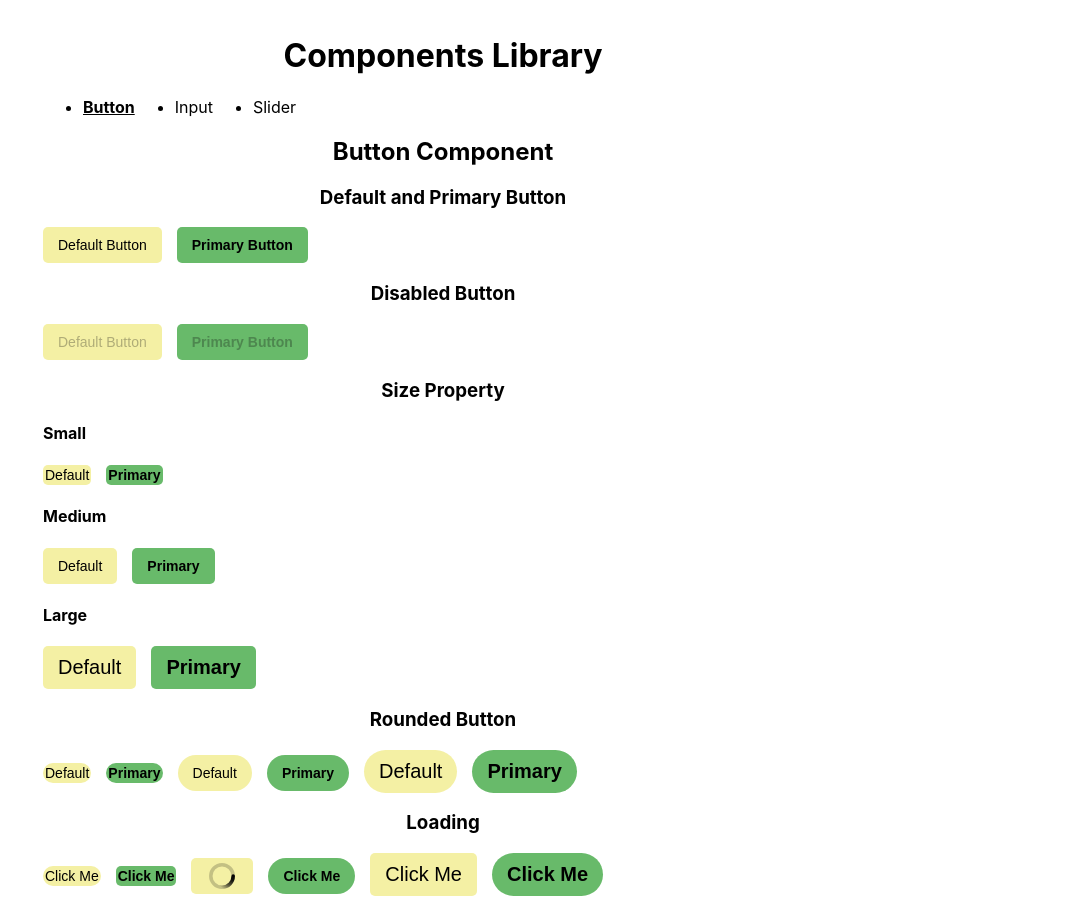
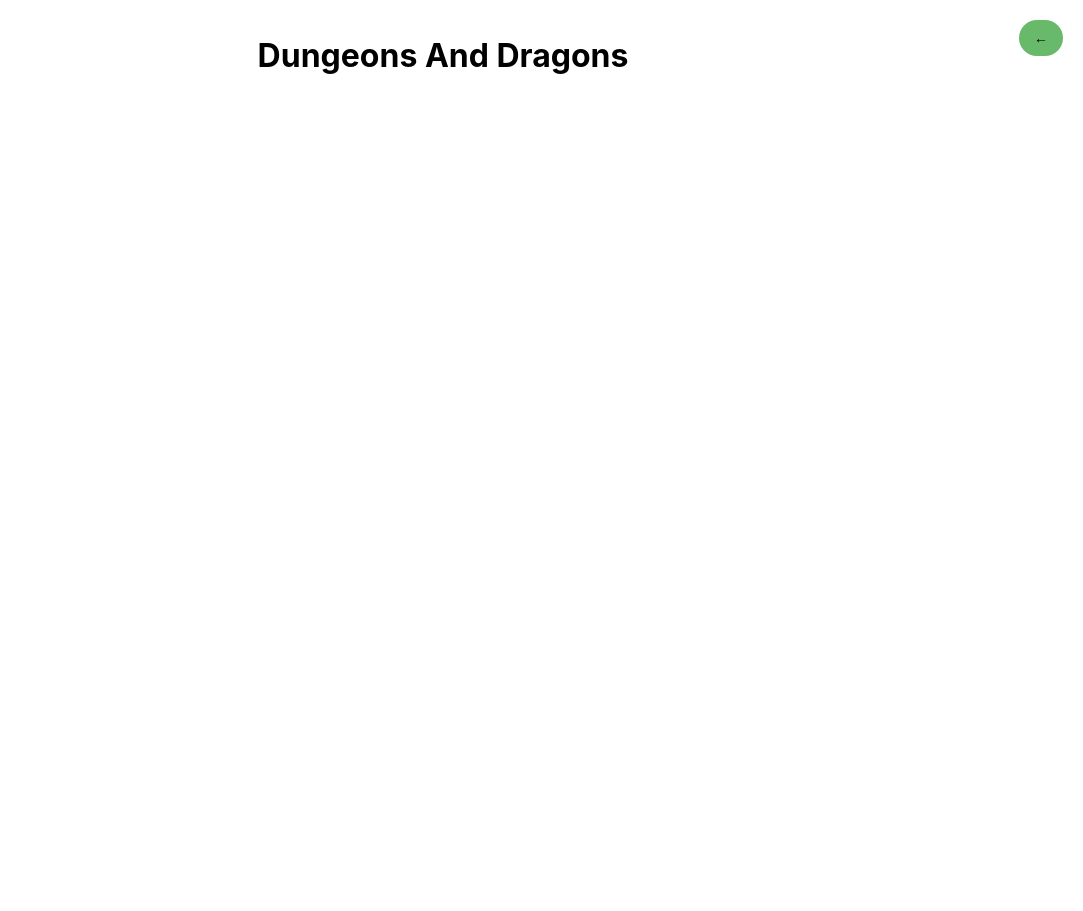
Before and after one commit to Roma38/dungeons-and-dragons-char-sheet, a React (Create React App) app: page / in a window 1280 px wide. Shown: the whole page, without its empty margins (197-1280 px from the left). After the commit the page ends 800 px from the top, so only its background shows below. Built offline with nearby package versions, Linux system fonts and the light colour scheme.

Commit message:
add dragons-form toggle

```diff
--- a/src/App.css
+++ b/src/App.css
@@ -7,3 +7,9 @@
 h1, h2, h3 {
   text-align: center;
 }
+
+.mode-toggle {
+  position: fixed;
+  top: 20px;
+  right: 20px;
+}
--- a/src/App.tsx
+++ b/src/App.tsx
@@ -1,5 +1,6 @@
 import { useState } from 'react';
-import { ButtonsSection, InputSection, Navigation, SliderSection } from './components';
+import { Button, ButtonsSection, InputSection, Navigation, SliderSection } from './components';
+import { DungeonsAndDragons } from './DungeonsAndDragons';
 import './App.css';
 
 export type TComponentTab = 'button' | 'input' | 'slider';
@@ -7,13 +8,29 @@
 
 function App() {
   const [activeTab, setActiveTab] = useState(COMPONENTS_TABS[0]);
+  const [isDragonsMode, setIsDragonsMode] = useState(true);
+
   return (
     <div className="App">
-      <h1>Components Library</h1>
-      <Navigation activeTab={activeTab} setActiveTab={setActiveTab} />
-      {activeTab === 'button' && <ButtonsSection />}
-      {activeTab === 'input' && <InputSection />}
-      {activeTab === 'slider' && <SliderSection />}
+      <Button
+        className="mode-toggle"
+        onClick={() => setIsDragonsMode(!isDragonsMode)}
+        primary
+        circle
+      >
+        {isDragonsMode ? '←' : '→'}
+      </Button>
+      <h1>{isDragonsMode ? 'Dungeons And Dragons' : 'Components Library'}</h1>
+      {isDragonsMode
+        ? <DungeonsAndDragons />
+        : <>
+            <Navigation activeTab={activeTab} setActiveTab={setActiveTab} />
+            {activeTab === 'button' && <ButtonsSection />}
+            {activeTab === 'input' && <InputSection />}
+            {activeTab === 'slider' && <SliderSection />}
+          </>}
+
+      <DungeonsAndDragons />
     </div>
   );
 }
--- /dev/null
+++ b/src/DungeonsAndDragons/DungeonsAndDragons.tsx
@@ -0,0 +1,315 @@
+// import { Input } from '../components';
+// import style from "./InputSection.module.scss";
+
+
+function DungeonsAndDragons() {
+  return (
+    <form>
+      {/* <section>
+        <label>
+          <Input />
+          CHARACTER NAME
+        </label>
+
+        <div>
+          <label>
+            <Input />
+            CLASS & LEVEL
+          </label>
+
+          <label>
+            <Input />
+            BACKGROUND
+          </label>
+
+          <label>
+            <Input />
+            PLAYER NAME
+          </label>
+
+          <label>
+            <Input />
+            RACE
+          </label>
+
+          <label>
+            <Input />
+            ALIGNMENT
+          </label>
+
+          <label>
+            <Input />
+            EXPERIENCE POINTS
+          </label>
+        </div>
+      </section>
+
+      <div className="column">
+        <label>
+          <Input />
+          <Input />
+          STRENGTH
+        </label>
+
+        <label>
+          <Input />
+          <Input />
+          DEXTERITY
+        </label>
+
+        <label>
+          <Input />
+          <Input />
+          CONSTITUTION
+        </label>
+
+        <label>
+          <Input />
+          <Input />
+          INTELLIGENCE
+        </label>
+
+        <label>
+          <Input />
+          <Input />
+          WISDOM
+        </label>
+
+        <label>
+          <Input />
+          <Input />
+          CHARISMA
+        </label>
+      </div>
+
+      <div className="column">
+        <div className="section">
+          <label>
+            <Input />
+            INSPIRATION
+          </label>
+
+          <label>
+            <Input />
+            PROFICIENCY BONUS
+          </label>
+        </div>
+
+        <div className="section">
+          <label>
+            <Input />
+            Strength
+          </label>
+
+          <label>
+            <Input />
+            Dexterity
+          </label>
+
+          <label>
+            <Input />
+            Constitution
+          </label>
+
+          <label>
+            <Input />
+            Intelligence
+          </label>
+
+          <label>
+            <Input />
+            Wisdom
+          </label>
+
+          <label>
+            <Input />
+            Charisma
+          </label>
+          SAVING THROWS
+        </div>
+
+        <div className="section">
+          <label>
+            <Input />
+            Acrobatics
+          </label>
+
+          <label>
+            <Input />
+            Animal Handling
+          </label>
+
+          <label>
+            <Input />
+            Arcana
+          </label>
+
+          <label>
+            <Input />
+            Athletics
+          </label>
+
+          <label>
+            <Input />
+            Deception
+          </label>
+
+          <label>
+            <Input />
+            History
+          </label>
+
+          <label>
+            <Input />
+            Insight
+          </label>
+
+          <label>
+            <Input />
+            Intimidation
+          </label>
+
+          <label>
+            <Input />
+            Investigation
+          </label>
+
+          <label>
+            <Input />
+            Medicine
+          </label>
+
+          <label>
+            <Input />
+            Nature
+          </label>
+
+          <label>
+            <Input />
+            Perception
+          </label>
+
+          <label>
+            <Input />
+            Performance
+          </label>
+
+          <label>
+            <Input />
+            Persuasion
+          </label>
+
+          <label>
+            <Input />
+            Religion
+          </label>
+
+          <label>
+            <Input />
+            Sleight of Hand
+          </label>
+
+          <label>
+            <Input />
+            Stealth
+          </label>
+
+          <label>
+            <Input />
+            Survival
+          </label>
+          SKILLS
+        </div>
+      </div>
+
+      <div className="column">
+        <div className="row">
+          <label>
+            <Input />
+            ARMOR CLASS
+          </label>
+
+          <label>
+            <Input />
+            INITIATIVE
+          </label>
+
+          <label>
+            <Input />
+            SPEED
+          </label>
+        </div>
+
+        <div className="row">
+          <label>
+            Hit Point Maximum
+            <Input />
+          </label>
+
+          <label>
+            <Input />
+            CURRENT HIT POINTS
+          </label>
+        </div>
+
+        <div className="row">
+          <label>
+            <Input />
+            TEMPORARY HIT POINTS
+          </label>
+        </div>
+
+        <div className="row">
+          <div className="column">
+            <label>
+              Total
+              <Input />
+            </label>
+
+            <label>
+              <Input />
+              HIT DICE
+            </label>
+          </div>
+
+          <div className="column">
+            SUCCESSES
+            <Input type='checkbox' />
+            <Input type='checkbox' />
+            <Input type='checkbox' />
+
+            FAILURES
+            <Input type='checkbox' />
+            <Input type='checkbox' />
+            <Input type='checkbox' />
+
+            DEATH SAVES
+          </div>
+        </div>
+      </div>
+      <div className="column">
+        <label>
+          <textarea />
+          PERSONALITY TRAITS
+        </label>
+
+        <label>
+          <textarea />
+          IDEALS
+        </label>
+
+        <label>
+          <textarea />
+          BONDS
+        </label>
+
+        <label>
+          <textarea />
+          FLAWS
+        </label>
+      </div> */}
+    </form>
+  );
+}
+
+export default DungeonsAndDragons;
--- /dev/null
+++ b/src/DungeonsAndDragons/index.ts
@@ -0,0 +1,3 @@
+import DungeonsAndDragons from './DungeonsAndDragons';
+
+export { DungeonsAndDragons };
```
